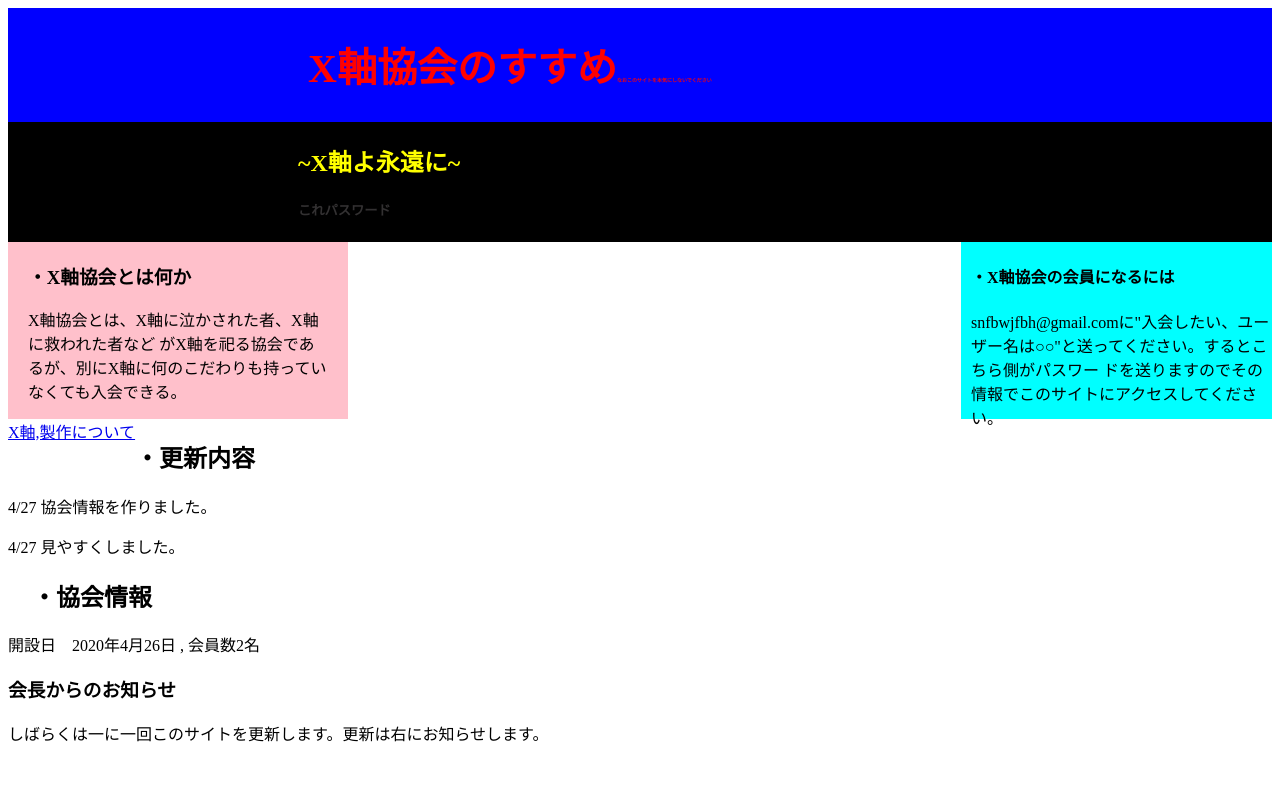
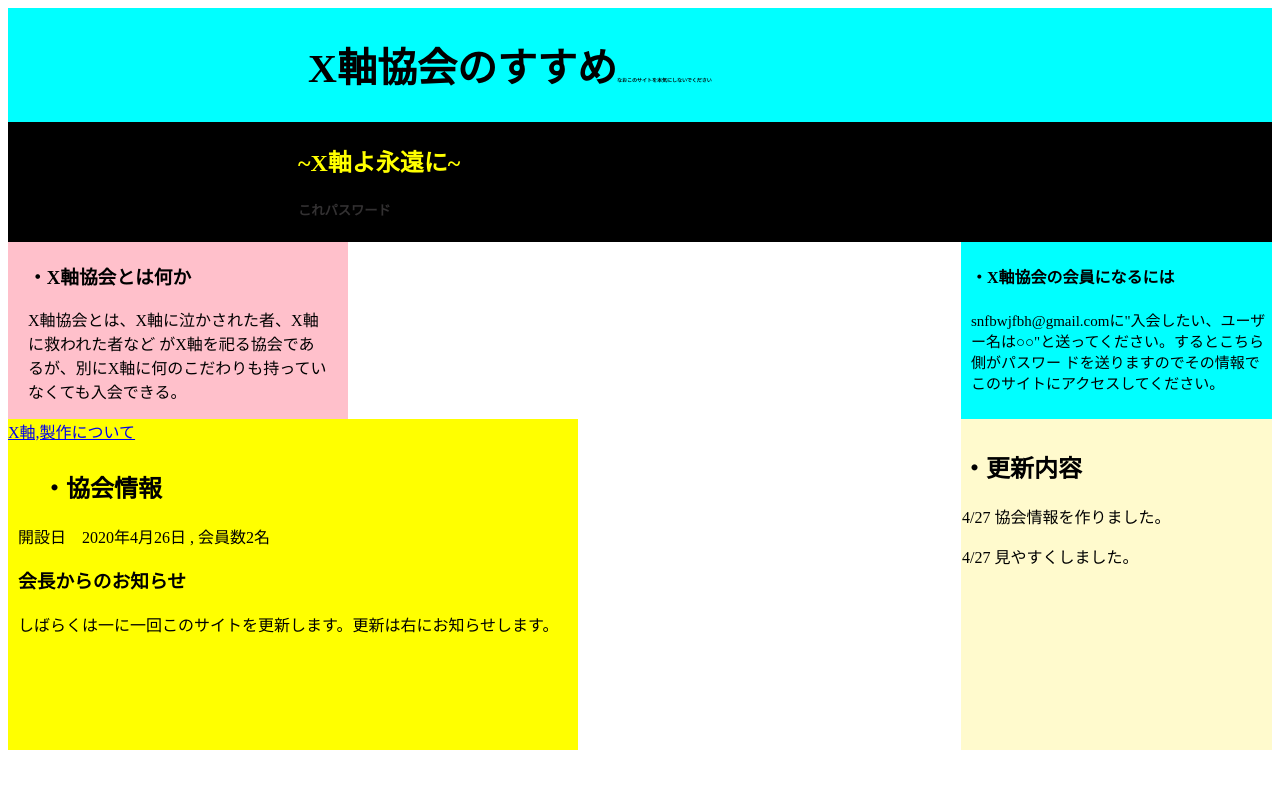
Before and after one commit to x202041/a, a PHP site: page / in a window 1280 px wide. Run offline with PHP 8.4, Linux system fonts and the light colour scheme.

Commit message:
Update stylesheet.css

```diff
--- a/stylesheet.css
+++ b/stylesheet.css
@@ -1,8 +1,8 @@
 .top{
   font-size:20px;
-  color:#FF0000;
+  color:#000000;
   padding:1px 1px 1px 300px;
-  background-color: #0000FF;
+  background-color: #00FFFF;
 }
 .topsub{
   padding:1px 1px 1px 290px;
@@ -31,3 +31,19 @@
   background-color:#00FFFF;
   float:right;
 }
+.sola{
+  font-size:15px;
+}
+.info{
+  width:550px;
+  height:300px;
+  padding:30px 10px 1px 10px;
+  background-color:#FFFF00;
+}
+.update{
+  float:right;
+  width:300px;
+  height:320px;
+  padding:10px 10px 1px 1px;
+  background-color:#FFFACD;
+}
```
